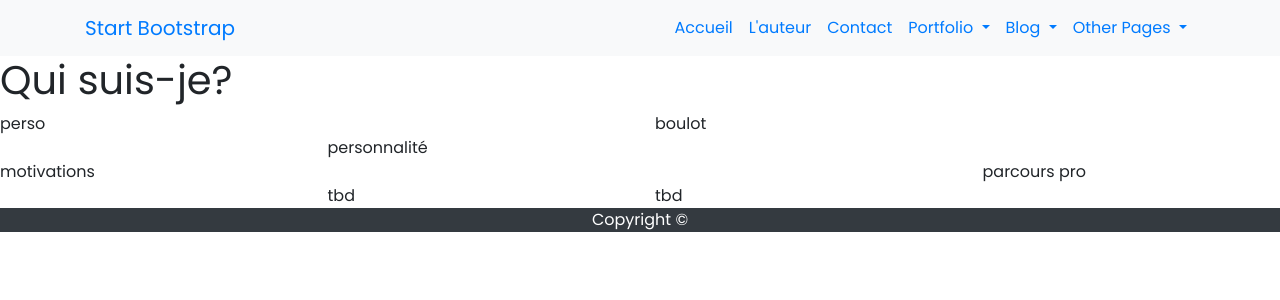
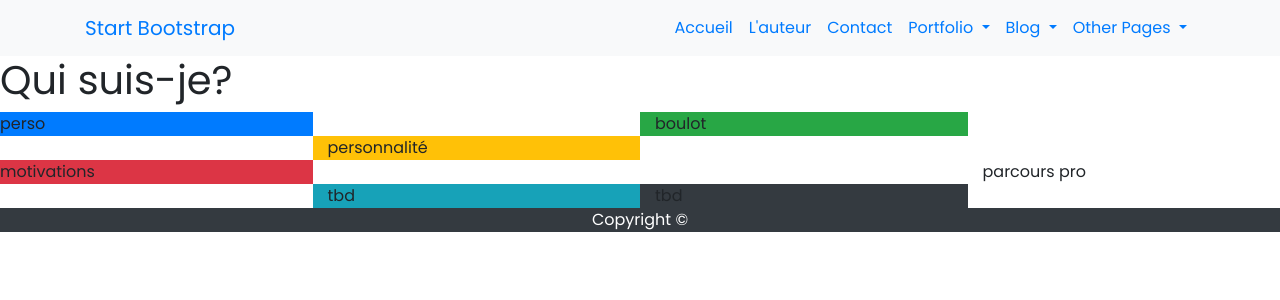
Before and after one commit to OrgaEvolutions/Nathoup.github.io, a Jekyll site: the page built from auteur.html, in a window 1280 px wide. Shown: the top 300 px of the page. Built offline with Jekyll 4.4.1, drawn with Linux system fonts in a browser that asks for light colours; nearby versions of some CDN libraries; some web fonts are replaced.

Commit message:
Update auteur.html

```diff
--- a/auteur.html
+++ b/auteur.html
@@ -8,26 +8,26 @@ title: Présentation de l'auteur
 
 
 <div class="row">
-  <div class="col-md-3">perso</div>
+  <div class="col-md-3 bg-primary">perso</div>
   <div class="col-md-3"></div>
-  <div class="col-md-3">boulot</div>
+  <div class="col-md-3 bg-success">boulot</div>
   <div class="col-md-3"></div>
 </div>
 <div class="row">
   <div class="col-md-3"></div>
-  <div class="col-md-3">personnalité</div>
+  <div class="col-md-3 bg-warning">personnalité</div>
   <div class="col-md-3"></div>
   <div class="col-md-3"></div>
 </div>
 <div class="row">
-  <div class="col-md-3">motivations</div>
+  <div class="col-md-3 bg-danger">motivations</div>
   <div class="col-md-3"></div>
   <div class="col-md-3"></div>
   <div class="col-md-3">parcours pro</div>
 </div>
 <div class="row">
   <div class="col-md-3"></div>
-  <div class="col-md-3">tbd</div>
-  <div class="col-md-3">tbd</div>
+  <div class="col-md-3 bg-info">tbd</div>
+  <div class="col-md-3 bg-dark">tbd</div>
   <div class="col-md-3"></div>
 </div>
```
